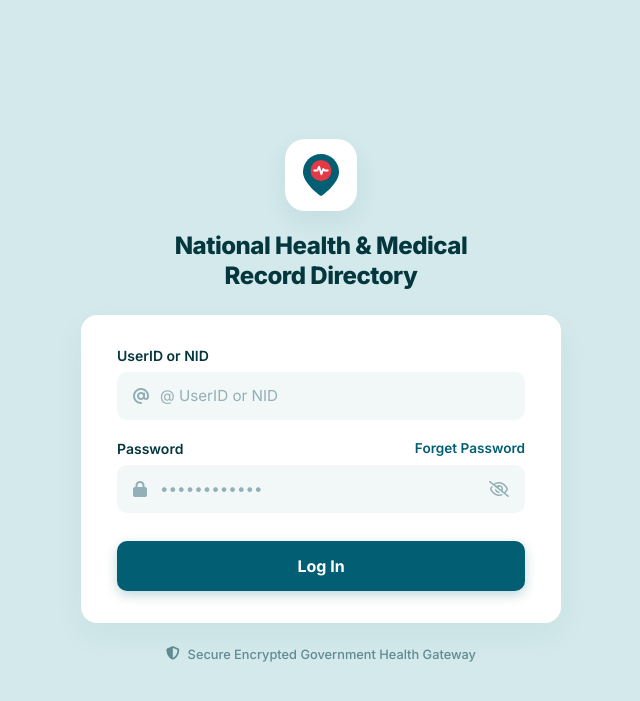
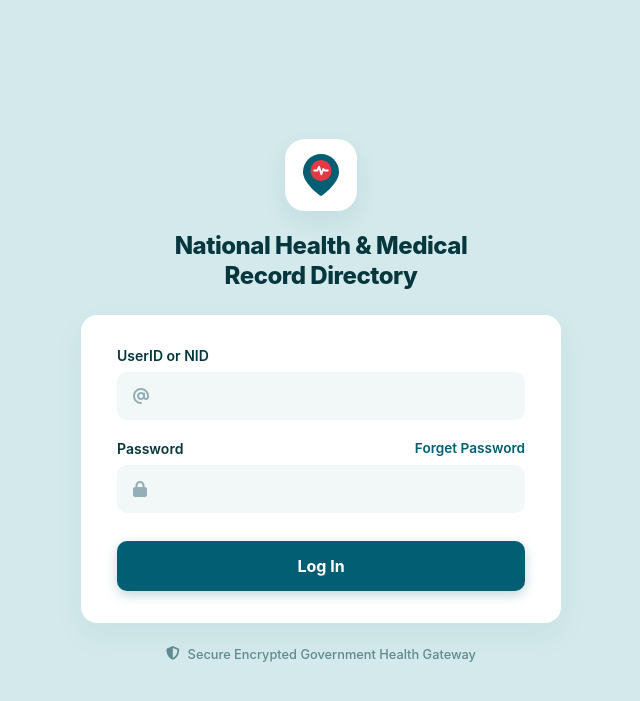
Before and after one commit to abuhurairarahi/NHMRD-Med-App, a PHP site: page /pages/login.html in a window 1280 px wide. Shown: the top 701 px of the page, without its empty margins (319-959 px from the left). Run offline with PHP 8.4, Linux system fonts and the light colour scheme.

Commit message:
File hierarchy fixed

```diff
--- a/public_html/css/login.css
+++ b/public_html/assets/css/login.css
@@ -134,14 +134,6 @@ body {
   pointer-events: none;
 }
 
-.input-icon-right {
-  position: absolute;
-  right: 16px;
-  color: #92B0B5;
-  font-size: 1rem;
-  cursor: pointer;
-  transition: color 0.2s;
-}
 
 .input-icon-right:hover {
   color: #025E73;
--- a/public_html/login.html
+++ b/public_html/pages/login.html
@@ -4,18 +4,13 @@
   <meta charset="UTF-8">
   <meta name="viewport" content="width=device-width, initial-scale=1.0">
   <title>National Health & Medical Record Directory</title>
-  <link rel="stylesheet" href="/public_html/css/login.css">
-  <!-- FontAwesome for icons -->
+  <link rel="stylesheet" href="/public_html/assets/css/login.css">
   <link rel="stylesheet" href="https://cdnjs.cloudflare.com/ajax/libs/font-awesome/6.4.0/css/all.min.css">
-  <!-- Google Fonts for typography -->
-  <link rel="preconnect" href="https://fonts.googleapis.com">
-  <link rel="preconnect" href="https://fonts.gstatic.com" crossorigin>
-  <link href="https://fonts.googleapis.com/css2?family=Inter:wght@400;500;600;700;800&display=swap" rel="stylesheet">
 </head>
 <body>
 
   <div class="login-container">
-    <!-- Header / Logo Area -->
+    <!-- Header -->
     <header class="header">
       <div class="logo-box">
         <svg class="logo-icon" viewBox="0 0 48 56" fill="none" xmlns="http://www.w3.org/2000/svg">
@@ -31,16 +26,16 @@
     <main class="card">
       <form onsubmit="event.preventDefault();">
 
-        <!-- UserID / NID Field -->
+        <!-- UserID -->
         <div class="form-group">
           <label for="userid" class="form-label">UserID or NID</label>
           <div class="input-wrapper">
             <i class="fa-solid fa-at input-icon-left"></i>
-            <input type="text" id="userid" placeholder="@ UserID or NID" required>
+            <input type="text" id="userid" required>
           </div>
         </div>
 
-        <!-- Password Field -->
+        <!-- Password -->
         <div class="form-group">
           <div class="label-row">
             <label for="password" class="form-label">Password</label>
@@ -48,12 +43,11 @@
           </div>
           <div class="input-wrapper">
             <i class="fa-solid fa-lock input-icon-left"></i>
-            <input type="password" id="password" placeholder="••••••••••••" required>
-            <i class="fa-regular fa-eye-slash input-icon-right toggle-password"></i>
+            <input type="password" id="password" required>
           </div>
         </div>
 
-        <!-- Submit Button -->
+        <!-- Submit -->
         <button type="submit" class="btn-submit">Log In</button>
       </form>
     </main>
```
